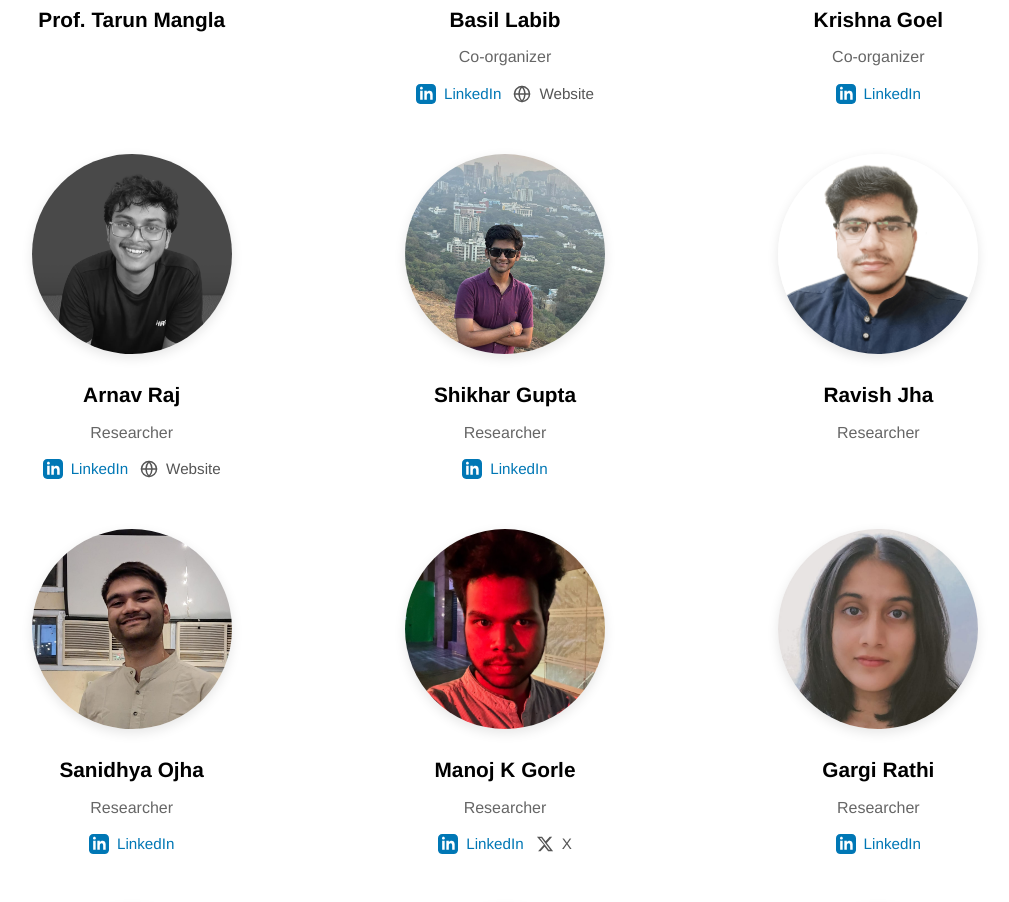
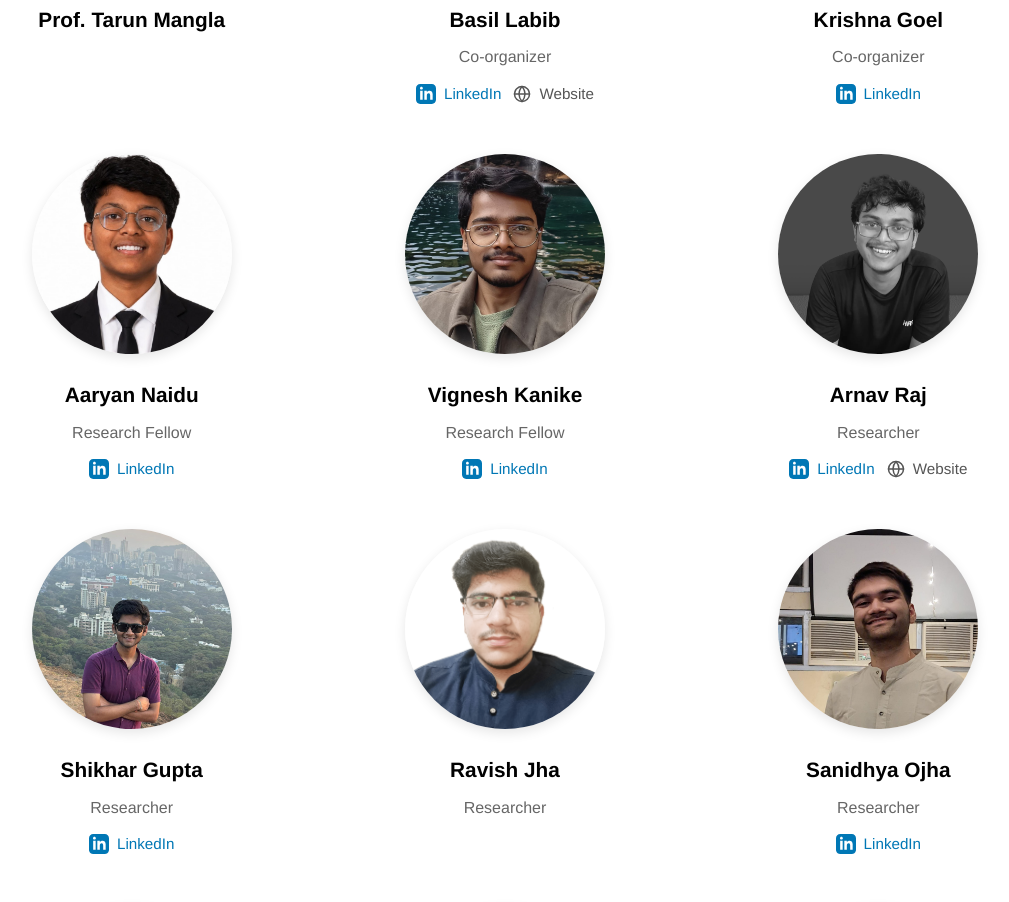
Before and after one commit to iitdaisi/iitdaisi.github.io, a plain HTML site: page index.html in a window 1280 px wide. Shown: the part 5499-6401 px from the top of the page, without its empty margins (135-1144 px from the left). Drawn offline with Linux system fonts and the light colour scheme.

Commit message:
Add Aaryan Naidu and Vignesh Kanike as Research Fellows
Co-Authored-By: Claude Opus 5.5 <noreply@anthropic.com>

```diff
--- a/index.html
+++ b/index.html
@@ -1354,6 +1354,36 @@
                             </div>
                         </div>
 
+                        <!-- Team Member: Aaryan -->
+                        <div class="team-card fade-up delay-1">
+                            <div class="team-image-wrapper">
+                                <img src="images/people/aaryan.jpg" alt="Aaryan" class="team-image">
+                            </div>
+                            <h3 class="team-name">Aaryan Naidu</h3>
+                            <p class="team-designation">Research Fellow</p>
+                            <div class="team-social">
+                                <a href="https://www.linkedin.com/in/aaryan-naidu-03311434a/" class="team-linkedin" target="_blank" rel="noopener noreferrer">
+                                    <svg class="linkedin-icon" xmlns="http://www.w3.org/2000/svg" viewBox="0 0 24 24" fill="currentColor"><path d="M19 0h-14c-2.761 0-5 2.239-5 5v14c0 2.761 2.239 5 5 5h14c2.762 0 5-2.239 5-5v-14c0-2.761-2.238-5-5-5zm-11 19h-3v-11h3v11zm-1.5-12.268c-.966 0-1.75-.79-1.75-1.764s.784-1.764 1.75-1.764 1.75.79 1.75 1.764-.783 1.764-1.75 1.764zm13.5 12.268h-3v-5.604c0-3.368-4-3.113-4 0v5.604h-3v-11h3v1.765c1.396-2.586 7-2.777 7 2.476v6.759z"/></svg>
+                                    LinkedIn
+                                </a>
+                            </div>
+                        </div>
+
+                        <!-- Team Member: Vignesh -->
+                        <div class="team-card fade-up delay-1">
+                            <div class="team-image-wrapper">
+                                <img src="images/people/vignesh.jpg" alt="Vignesh" class="team-image">
+                            </div>
+                            <h3 class="team-name">Vignesh Kanike</h3>
+                            <p class="team-designation">Research Fellow</p>
+                            <div class="team-social">
+                                <a href="https://www.linkedin.com/in/vigneshkanike/" class="team-linkedin" target="_blank" rel="noopener noreferrer">
+                                    <svg class="linkedin-icon" xmlns="http://www.w3.org/2000/svg" viewBox="0 0 24 24" fill="currentColor"><path d="M19 0h-14c-2.761 0-5 2.239-5 5v14c0 2.761 2.239 5 5 5h14c2.762 0 5-2.239 5-5v-14c0-2.761-2.238-5-5-5zm-11 19h-3v-11h3v11zm-1.5-12.268c-.966 0-1.75-.79-1.75-1.764s.784-1.764 1.75-1.764 1.75.79 1.75 1.764-.783 1.764-1.75 1.764zm13.5 12.268h-3v-5.604c0-3.368-4-3.113-4 0v5.604h-3v-11h3v1.765c1.396-2.586 7-2.777 7 2.476v6.759z"/></svg>
+                                    LinkedIn
+                                </a>
+                            </div>
+                        </div>
+
                         <!-- Team Member: Arnav -->
                         <div class="team-card fade-up delay-1">
                             <div class="team-image-wrapper">
```
Also changed, not shown: images/people/aaryan.jpg (added), images/people/vignesh.jpg (added).
